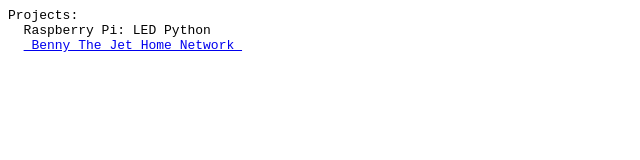
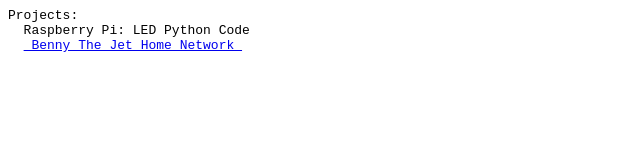
Before and after one commit to Delta767/delta767.github.io, a plain HTML site: page index.html in a window 1280 px wide. Shown: the full height of the page, 0-640 px from the left. Drawn offline with Linux system fonts and the light colour scheme.

Commit message:
Update index.html

```diff
--- a/index.html
+++ b/index.html
@@ -11,7 +11,7 @@
 <body>
 <pre>
 Projects:
-  Raspberry Pi: LED Python
+  Raspberry Pi: LED Python Code
   <a href = "https://youtu.be/zLbVMpBnZ3u"> Benny The Jet Home Network </a>
 
 </body>
```
